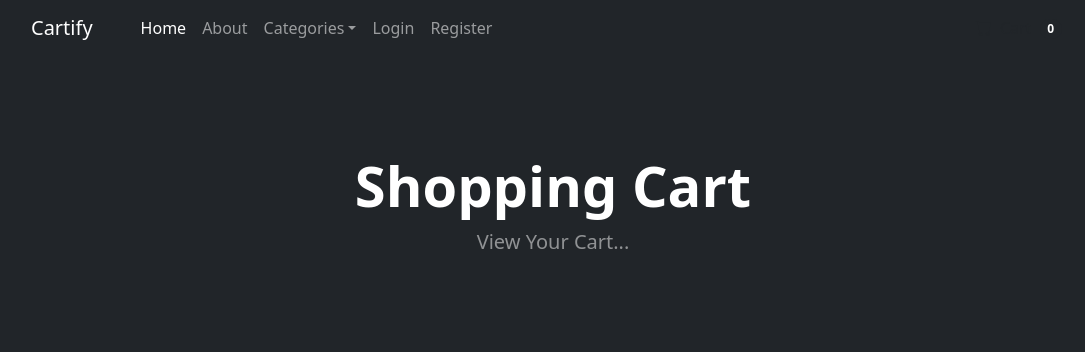
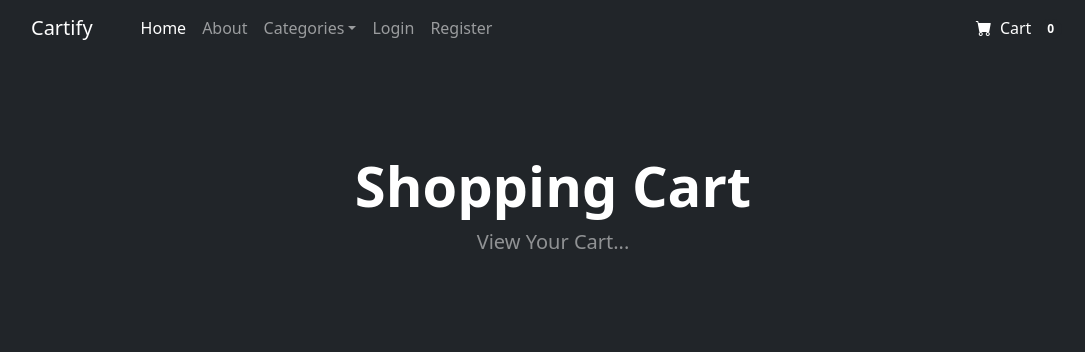
Before and after one commit to scriptspectra/Django-Ecommerce-App-1, a Django app: page /cart/ in a window 1280 px wide. Shown: the top 352 px of the page, without its empty margins (87-1172 px from the left). Run offline with Django 5.2, Linux system fonts and the light colour scheme; some libraries are stand-ins or nearby versions.

Commit message:
cart_fixed

```diff
--- a/store/templates/navbar.html
+++ b/store/templates/navbar.html
@@ -34,10 +34,11 @@
                     <li class="nav-item"><a class="nav-link" href="{% url 'shipped_dash' %}">Admin Dashboard</a></li>
                 {% endif %}
 
+
             </ul>
-            <form class="d-flex">
-                <a href="{% url 'cart_summary' %}" style="text-decoration: none; color: white;">
-                    <button class="btn btn-outline-dark" type="submit">
+
+                <a href="{% url 'cart_summary' %}" style="text-decoration: none; color: white;" class="text-white">
+                    <button class="btn btn-outline-dark text-white">
                         <i class="bi-cart-fill me-1"></i>
                         Cart
                         <span class="badge bg-dark text-white ms-1 rounded-pill" id="cart_quantity">
@@ -45,7 +46,7 @@
                         </span>
                     </button>
                 </a>
-            </form>
+
         </div>
     </div>
 </nav>
```
